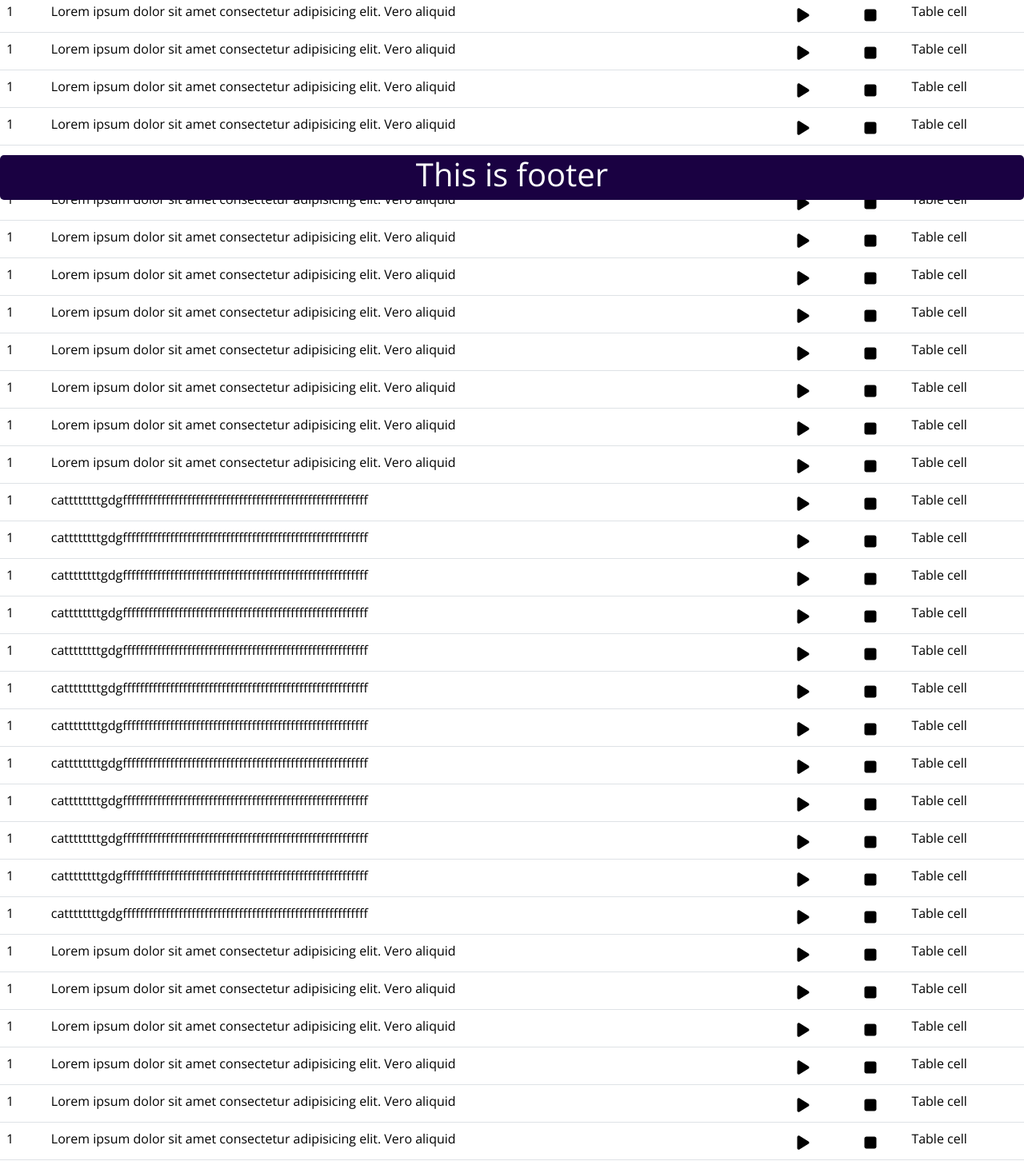
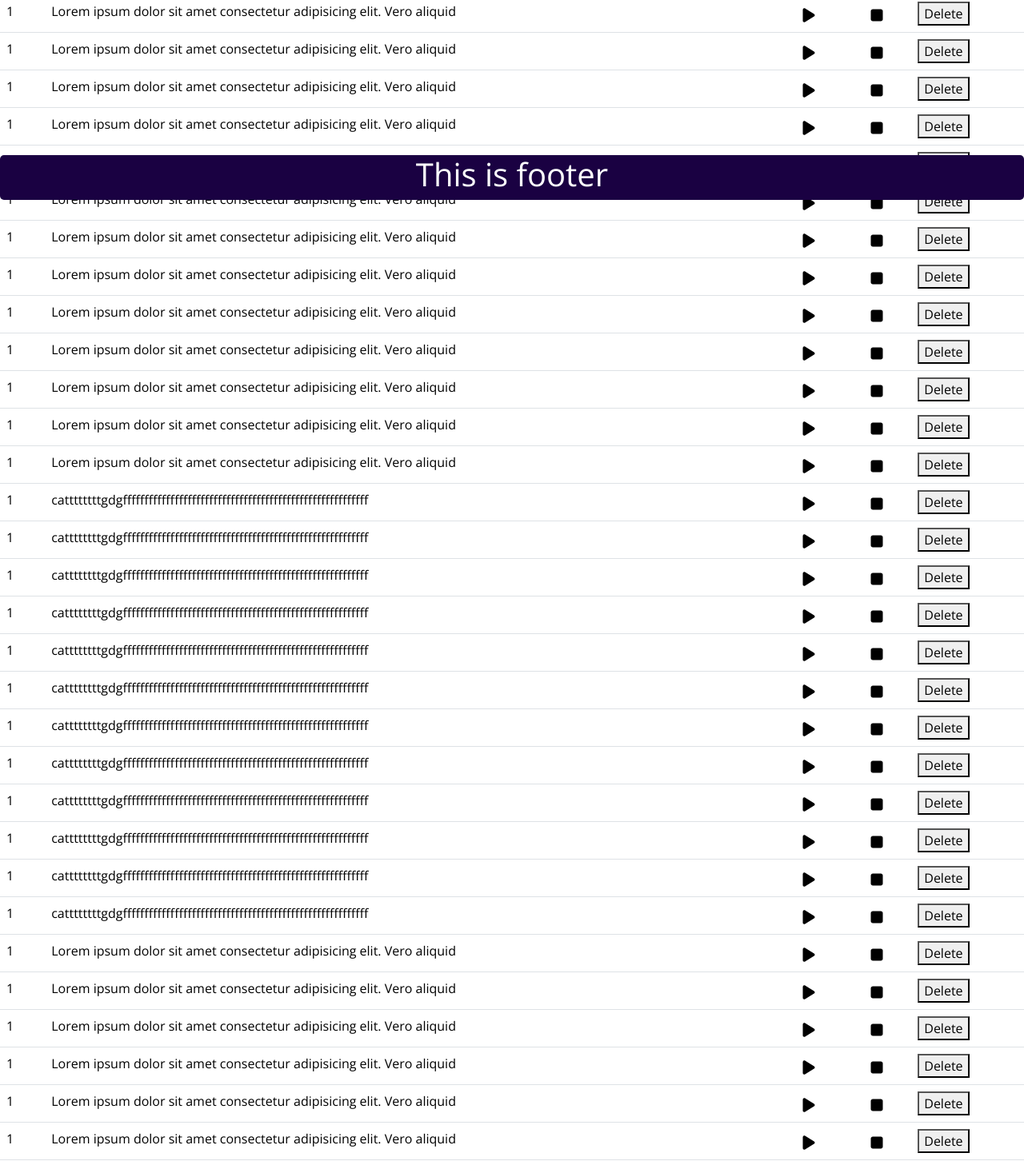
Before and after one commit to samirul/youcloud-react, a React (Vite) app: page /#/ in a window 1280 px wide. Shown: the part 550-2007 px from the top of the page at 80% size. Built offline with nearby package versions, Linux system fonts and the light colour scheme.

Commit message:
Added test delete button

```diff
--- a/components/MusicSection.jsx
+++ b/components/MusicSection.jsx
@@ -13,7 +13,7 @@ const MusicSection = () => {
               <th colSpan={4}>Title</th>
               <th className='text-center'>Play</th>
               <th className='text-center'>Stop</th>
-              <th>Option</th>
+              <th>Delete</th>
             </tr>
           </thead>
           <tbody>
@@ -22,7 +22,7 @@ const MusicSection = () => {
               <td colSpan={4}>Lorem ipsum dolor sit amet consectetur adipisicing elit. Vero aliquid</td>
               <td className='text-center fs-5'> <FaPlay/> </td>
               <td className='text-center fs-5'> <FaStop/> </td>
-              <td>Table cell</td>
+              <td><button>Delete</button></td>
             </tr>
           </tbody>
           <tbody>
@@ -31,7 +31,7 @@ const MusicSection = () => {
               <td colSpan={4}>Lorem ipsum dolor sit amet consectetur adipisicing elit. Vero aliquid</td>
               <td className='text-center fs-5'> <FaPlay/> </td>
               <td className='text-center fs-5'> <FaStop/> </td>
-              <td>Table cell</td>
+              <td><button>Delete</button></td>
             </tr>
           </tbody>
           <tbody>
@@ -40,7 +40,7 @@ const MusicSection = () => {
               <td colSpan={4}>Lorem ipsum dolor sit amet consectetur adipisicing elit. Vero aliquid</td>
               <td className='text-center fs-5'> <FaPlay/> </td>
               <td className='text-center fs-5'> <FaStop/> </td>
-              <td>Table cell</td>
+              <td><button>Delete</button></td>
             </tr>
           </tbody>
           <tbody>
@@ -49,7 +49,7 @@ const MusicSection = () => {
               <td colSpan={4}>Lorem ipsum dolor sit amet consectetur adipisicing elit. Vero aliquid</td>
               <td className='text-center fs-5'> <FaPlay/> </td>
               <td className='text-center fs-5'> <FaStop/> </td>
-              <td>Table cell</td>
+              <td><button>Delete</button></td>
             </tr>
           </tbody>
           <tbody>
@@ -58,7 +58,7 @@ const MusicSection = () => {
               <td colSpan={4}>Lorem ipsum dolor sit amet consectetur adipisicing elit. Vero aliquid</td>
               <td className='text-center fs-5'> <FaPlay/> </td>
               <td className='text-center fs-5'> <FaStop/> </td>
-              <td>Table cell</td>
+              <td><button>Delete</button></td>
             </tr>
           </tbody>
           <tbody>
@@ -67,7 +67,7 @@ const MusicSection = () => {
               <td colSpan={4}>Lorem ipsum dolor sit amet consectetur adipisicing elit. Vero aliquid</td>
               <td className='text-center fs-5'> <FaPlay/> </td>
               <td className='text-center fs-5'> <FaStop/> </td>
-              <td>Table cell</td>
+              <td><button>Delete</button></td>
             </tr>
           </tbody>
           <tbody>
@@ -76,7 +76,7 @@ const MusicSection = () => {
               <td colSpan={4}>Lorem ipsum dolor sit amet consectetur adipisicing elit. Vero aliquid</td>
               <td className='text-center fs-5'> <FaPlay/> </td>
               <td className='text-center fs-5'> <FaStop/> </td>
-              <td>Table cell</td>
+              <td><button>Delete</button></td>
             </tr>
           </tbody>
           <tbody>
@@ -85,7 +85,7 @@ const MusicSection = () => {
               <td colSpan={4}>Lorem ipsum dolor sit amet consectetur adipisicing elit. Vero aliquid</td>
               <td className='text-center fs-5'> <FaPlay/> </td>
               <td className='text-center fs-5'> <FaStop/> </td>
-              <td>Table cell</td>
+              <td><button>Delete</button></td>
             </tr>
           </tbody>
           <tbody>
@@ -94,7 +94,7 @@ const MusicSection = () => {
               <td colSpan={4}>Lorem ipsum dolor sit amet consectetur adipisicing elit. Vero aliquid</td>
               <td className='text-center fs-5'> <FaPlay/> </td>
               <td className='text-center fs-5'> <FaStop/> </td>
-              <td>Table cell</td>
+              <td><button>Delete</button></td>
             </tr>
           </tbody>
           <tbody>
@@ -103,7 +103,7 @@ const MusicSection = () => {
               <td colSpan={4}>Lorem ipsum dolor sit amet consectetur adipisicing elit. Vero aliquid</td>
               <td className='text-center fs-5'> <FaPlay/> </td>
               <td className='text-center fs-5'> <FaStop/> </td>
-              <td>Table cell</td>
+              <td><button>Delete</button></td>
             </tr>
           </tbody>
           <tbody>
@@ -112,7 +112,7 @@ const MusicSection = () => {
               <td colSpan={4}>Lorem ipsum dolor sit amet consectetur adipisicing elit. Vero aliquid</td>
               <td className='text-center fs-5'> <FaPlay/> </td>
               <td className='text-center fs-5'> <FaStop/> </td>
-              <td>Table cell</td>
+              <td><button>Delete</button></td>
             </tr>
           </tbody>
           <tbody>
@@ -121,7 +121,7 @@ const MusicSection = () => {
               <td colSpan={4}>Lorem ipsum dolor sit amet consectetur adipisicing elit. Vero aliquid</td>
               <td className='text-center fs-5'> <FaPlay/> </td>
               <td className='text-center fs-5'> <FaStop/> </td>
-              <td>Table cell</td>
+              <td><button>Delete</button></td>
             </tr>
           </tbody>
           <tbody>
@@ -130,7 +130,7 @@ const MusicSection = () => {
               <td colSpan={4}>Lorem ipsum dolor sit amet consectetur adipisicing elit. Vero aliquid</td>
               <td className='text-center fs-5'> <FaPlay/> </td>
               <td className='text-center fs-5'> <FaStop/> </td>
-              <td>Table cell</td>
+              <td><button>Delete</button></td>
             </tr>
           </tbody>
           <tbody>
@@ -139,7 +139,7 @@ const MusicSection = () => {
               <td colSpan={4}>Lorem ipsum dolor sit amet consectetur adipisicing elit. Vero aliquid</td>
               <td className='text-center fs-5'> <FaPlay/> </td>
               <td className='text-center fs-5'> <FaStop/> </td>
-              <td>Table cell</td>
+              <td><button>Delete</button></td>
             </tr>
           </tbody>
           <tbody>
@@ -148,7 +148,7 @@ const MusicSection = () => {
               <td colSpan={4}>cattttttttgdgfffffffffffffffffffffffffffffffffffffffffffffffffffffffff</td>
               <td className='text-center fs-5'> <FaPlay/> </td>
               <td className='text-center fs-5'> <FaStop/> </td>
-              <td>Table cell</td>
+              <td><button>Delete</button></td>
             </tr>
           </tbody>
           <tbody>
@@ -157,7 +157,7 @@ const MusicSection = () => {
               <td colSpan={4}>cattttttttgdgfffffffffffffffffffffffffffffffffffffffffffffffffffffffff</td>
               <td className='text-center fs-5'> <FaPlay/> </td>
               <td className='text-center fs-5'> <FaStop/> </td>
-              <td>Table cell</td>
+              <td><button>Delete</button></td>
             </tr>
           </tbody>
           <tbody>
@@ -166,7 +166,7 @@ const MusicSection = () => {
               <td colSpan={4}>cattttttttgdgfffffffffffffffffffffffffffffffffffffffffffffffffffffffff</td>
               <td className='text-center fs-5'> <FaPlay/> </td>
               <td className='text-center fs-5'> <FaStop/> </td>
-              <td>Table cell</td>
+              <td><button>Delete</button></td>
             </tr>
           </tbody>
           <tbody>
@@ -175,7 +175,7 @@ const MusicSection = () => {
               <td colSpan={4}>cattttttttgdgfffffffffffffffffffffffffffffffffffffffffffffffffffffffff</td>
               <td className='text-center fs-5'> <FaPlay/> </td>
               <td className='text-center fs-5'> <FaStop/> </td>
-              <td>Table cell</td>
+              <td><button>Delete</button></td>
             </tr>
           </tbody>
           <tbody>
@@ -184,7 +184,7 @@ const MusicSection = () => {
               <td colSpan={4}>cattttttttgdgfffffffffffffffffffffffffffffffffffffffffffffffffffffffff</td>
               <td className='text-center fs-5'> <FaPlay/> </td>
               <td className='text-center fs-5'> <FaStop/> </td>
-              <td>Table cell</td>
+              <td><button>Delete</button></td>
             </tr>
           </tbody>
           <tbody>
@@ -193,7 +193,7 @@ const MusicSection = () => {
               <td colSpan={4}>cattttttttgdgfffffffffffffffffffffffffffffffffffffffffffffffffffffffff</td>
               <td className='text-center fs-5'> <FaPlay/> </td>
               <td className='text-center fs-5'> <FaStop/> </td>
-              <td>Table cell</td>
+              <td><button>Delete</button></td>
             </tr>
           </tbody>
           <tbody>
@@ -202,7 +202,7 @@ const MusicSection = () => {
               <td colSpan={4}>cattttttttgdgfffffffffffffffffffffffffffffffffffffffffffffffffffffffff</td>
               <td className='text-center fs-5'> <FaPlay/> </td>
               <td className='text-center fs-5'> <FaStop/> </td>
-              <td>Table cell</td>
+              <td><button>Delete</button></td>
             </tr>
           </tbody>
           <tbody>
@@ -211,7 +211,7 @@ const MusicSection = () => {
               <td colSpan={4}>cattttttttgdgfffffffffffffffffffffffffffffffffffffffffffffffffffffffff</td>
               <td className='text-center fs-5'> <FaPlay/> </td>
               <td className='text-center fs-5'> <FaStop/> </td>
-              <td>Table cell</td>
+              <td><button>Delete</button></td>
             </tr>
           </tbody>
           <tbody>
@@ -220,7 +220,7 @@ const MusicSection = () => {
               <td colSpan={4}>cattttttttgdgfffffffffffffffffffffffffffffffffffffffffffffffffffffffff</td>
               <td className='text-center fs-5'> <FaPlay/> </td>
               <td className='text-center fs-5'> <FaStop/> </td>
-              <td>Table cell</td>
+              <td><button>Delete</button></td>
             </tr>
           </tbody>
           <tbody>
@@ -229,7 +229,7 @@ const MusicSection = () => {
               <td colSpan={4}>cattttttttgdgfffffffffffffffffffffffffffffffffffffffffffffffffffffffff</td>
               <td className='text-center fs-5'> <FaPlay/> </td>
               <td className='text-center fs-5'> <FaStop/> </td>
-              <td>Table cell</td>
+              <td><button>Delete</button></td>
             </tr>
           </tbody>
           <tbody>
@@ -238,7 +238,7 @@ const MusicSection = () => {
               <td colSpan={4}>cattttttttgdgfffffffffffffffffffffffffffffffffffffffffffffffffffffffff</td>
               <td className='text-center fs-5'> <FaPlay/> </td>
               <td className='text-center fs-5'> <FaStop/> </td>
-              <td>Table cell</td>
+              <td><button>Delete</button></td>
             </tr>
           </tbody>
           <tbody>
@@ -247,7 +247,7 @@ const MusicSection = () => {
               <td colSpan={4}>cattttttttgdgfffffffffffffffffffffffffffffffffffffffffffffffffffffffff</td>
               <td className='text-center fs-5'> <FaPlay/> </td>
               <td className='text-center fs-5'> <FaStop/> </td>
-              <td>Table cell</td>
+              <td><button>Delete</button></td>
             </tr>
           </tbody>
           <tbody>
@@ -256,7 +256,7 @@ const MusicSection = () => {
               <td colSpan={4}>Lorem ipsum dolor sit amet consectetur adipisicing elit. Vero aliquid</td>
               <td className='text-center fs-5'> <FaPlay/> </td>
               <td className='text-center fs-5'> <FaStop/> </td>
-              <td>Table cell</td>
+              <td><button>Delete</button></td>
             </tr>
           </tbody>
           <tbody>
@@ -265,7 +265,7 @@ const MusicSection = () => {
               <td colSpan={4}>Lorem ipsum dolor sit amet consectetur adipisicing elit. Vero aliquid</td>
               <td className='text-center fs-5'> <FaPlay/> </td>
               <td className='text-center fs-5'> <FaStop/> </td>
-              <td>Table cell</td>
+              <td><button>Delete</button></td>
             </tr>
           </tbody>
           <tbody>
@@ -274,7 +274,7 @@ const MusicSection = () => {
               <td colSpan={4}>Lorem ipsum dolor sit amet consectetur adipisicing elit. Vero aliquid</td>
               <td className='text-center fs-5'> <FaPlay/> </td>
               <td className='text-center fs-5'> <FaStop/> </td>
-              <td>Table cell</td>
+              <td><button>Delete</button></td>
             </tr>
           </tbody>
           <tbody>
@@ -283,7 +283,7 @@ const MusicSection = () => {
               <td colSpan={4}>Lorem ipsum dolor sit amet consectetur adipisicing elit. Vero aliquid</td>
               <td className='text-center fs-5'> <FaPlay/> </td>
               <td className='text-center fs-5'> <FaStop/> </td>
-              <td>Table cell</td>
+              <td><button>Delete</button></td>
             </tr>
           </tbody>
           <tbody>
@@ -292,7 +292,7 @@ const MusicSection = () => {
               <td colSpan={4}>Lorem ipsum dolor sit amet consectetur adipisicing elit. Vero aliquid</td>
               <td className='text-center fs-5'> <FaPlay/> </td>
               <td className='text-center fs-5'> <FaStop/> </td>
-              <td>Table cell</td>
+              <td><button>Delete</button></td>
             </tr>
           </tbody>
           <tbody>
@@ -301,7 +301,7 @@ const MusicSection = () => {
               <td colSpan={4}>Lorem ipsum dolor sit amet consectetur adipisicing elit. Vero aliquid</td>
               <td className='text-center fs-5'> <FaPlay/> </td>
               <td className='text-center fs-5'> <FaStop/> </td>
-              <td>Table cell</td>
+              <td><button>Delete</button></td>
             </tr>
           </tbody>
           <tbody>
@@ -310,7 +310,7 @@ const MusicSection = () => {
               <td colSpan={4}>Lorem ipsum dolor sit amet consectetur adipisicing elit. Vero aliquid</td>
               <td className='text-center fs-5'> <FaPlay/> </td>
               <td className='text-center fs-5'> <FaStop/> </td>
-              <td>Table cell</td>
+              <td><button>Delete</button></td>
             </tr>
           </tbody>
           <tbody>
@@ -319,7 +319,7 @@ const MusicSection = () => {
               <td colSpan={4}>Lorem ipsum dolor sit amet consectetur adipisicing elit. Vero aliquid</td>
               <td className='text-center fs-5'> <FaPlay/> </td>
               <td className='text-center fs-5'> <FaStop/> </td>
-              <td>Table cell</td>
+              <td><button>Delete</button></td>
             </tr>
           </tbody>
         </Table>
```
